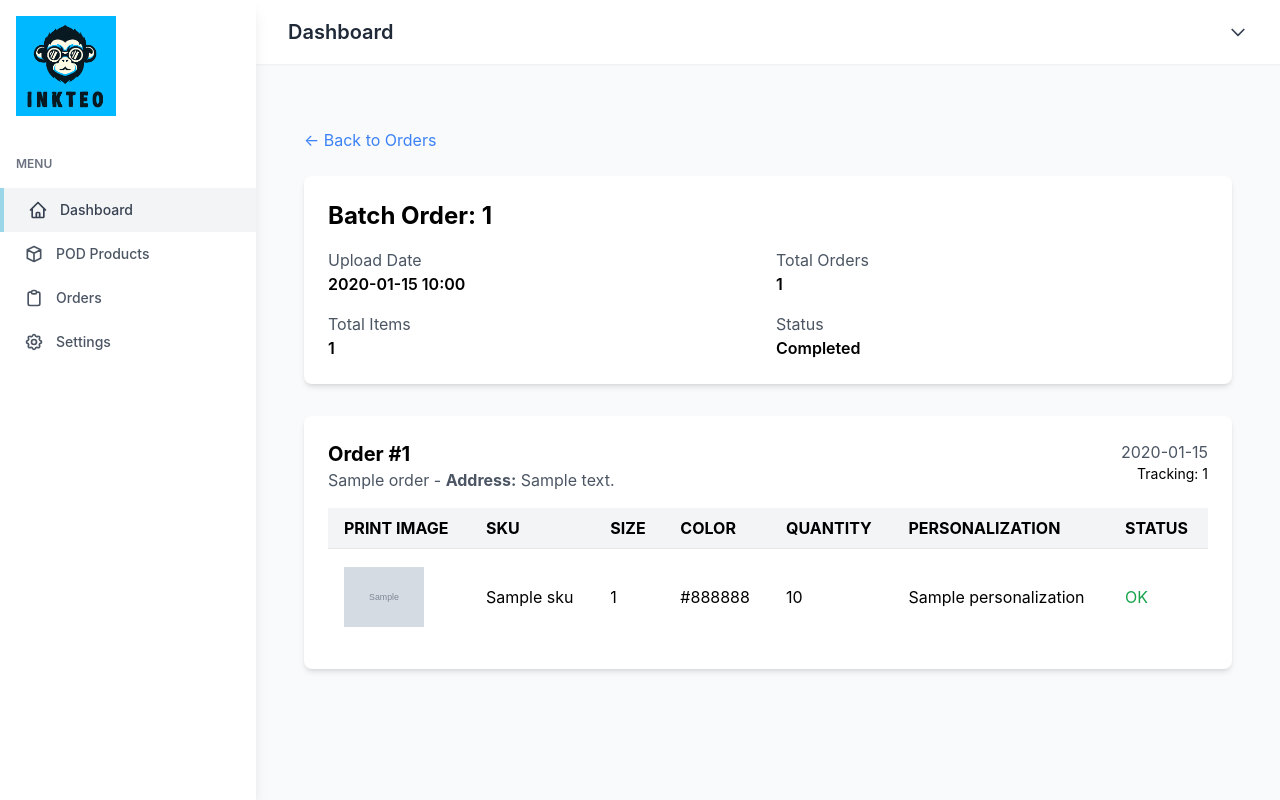
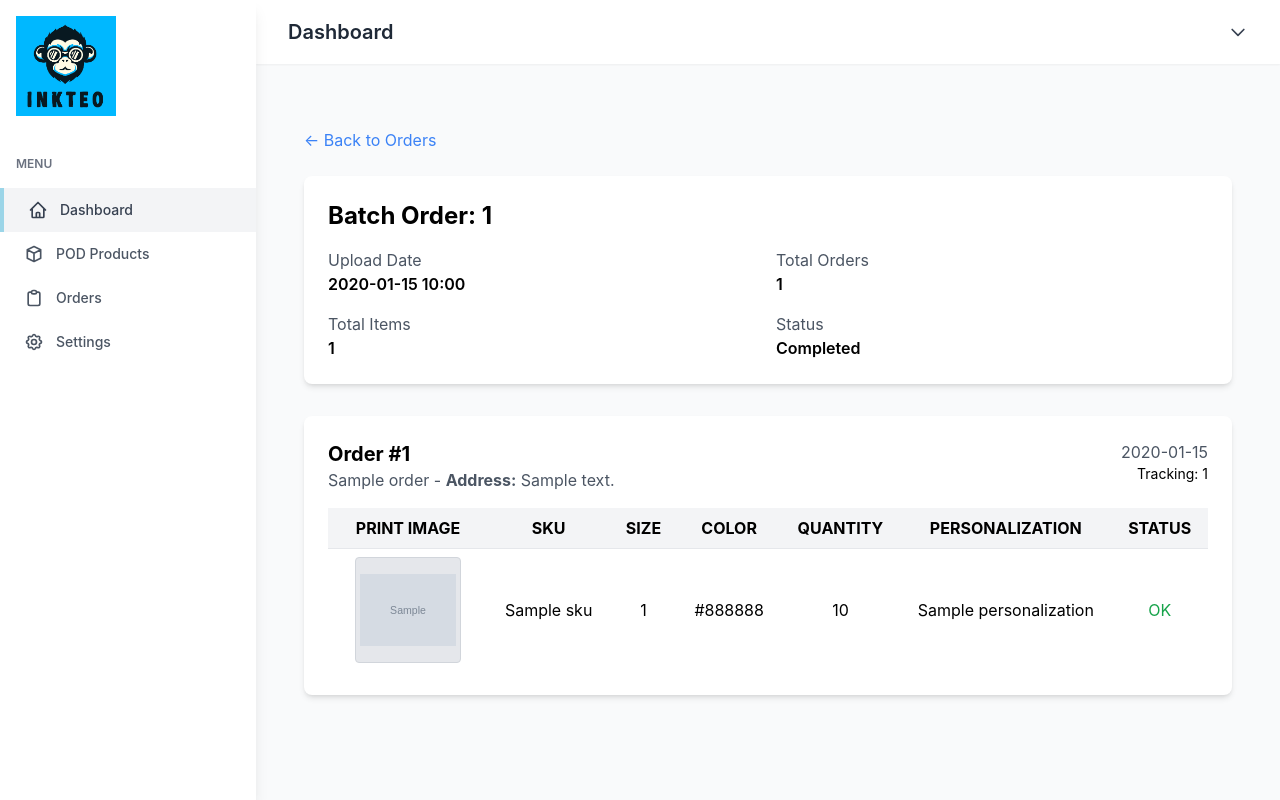
Before and after one commit to transferkingdom/inkteo, a Django app: template templates/dashboard/orders/detail.html in a window 1280 px wide. Run offline with Django 5.2, Linux system fonts and the light colour scheme; the template is opened without the code that fills it: most values are stand-ins (such as "Sample title", 1, 10 or a date in 2020); grey boxes marked "Sample" are stand-in pictures; data that the repository does not hold is empty; parts of the project's set-up code (start-up, migrations or seed data) failed here and were passed over; some libraries are stand-ins or nearby versions.

Commit message:
Print image görünümü iyileştirildi ve tablo hizalamaları düzenlendi

```diff
--- a/templates/dashboard/orders/detail.html
+++ b/templates/dashboard/orders/detail.html
@@ -64,13 +64,13 @@
                         {% comment %}
                         <th class="px-4 py-2 text-left">PRODUCT IMAGE</th>
                         {% endcomment %}
-                        <th class="px-4 py-2 text-left">PRINT IMAGE</th>
-                        <th class="px-4 py-2 text-left">SKU</th>
-                        <th class="px-4 py-2 text-left">SIZE</th>
-                        <th class="px-4 py-2 text-left">COLOR</th>
-                        <th class="px-4 py-2 text-left">QUANTITY</th>
-                        <th class="px-4 py-2 text-left">PERSONALIZATION</th>
-                        <th class="px-4 py-2 text-left">STATUS</th>
+                        <th class="px-4 py-2 text-center w-40">PRINT IMAGE</th>
+                        <th class="px-4 py-2 text-center">SKU</th>
+                        <th class="px-4 py-2 text-center">SIZE</th>
+                        <th class="px-4 py-2 text-center">COLOR</th>
+                        <th class="px-4 py-2 text-center">QUANTITY</th>
+                        <th class="px-4 py-2 text-center">PERSONALIZATION</th>
+                        <th class="px-4 py-2 text-center">STATUS</th>
                     </tr>
                 </thead>
                 <tbody>
@@ -86,25 +86,29 @@
                             {% endif %}
                         </td>
                         {% endcomment %}
-                        <td class="px-4 py-2">
+                        <td class="px-4 py-2 w-40">
                             {% if item.print_image %}
-                                <img src="/media/{{ item.print_image }}" alt="Print: {{ item.sku }}" class="w-20 h-20 object-contain">
+                                <div class="flex justify-center">
+                                    <div class="bg-gray-200 rounded p-1 border border-gray-300 w-fit">
+                                        <img src="/media/{{ item.print_image }}" alt="Print: {{ item.sku }}" class="w-24 h-24 object-contain">
+                                    </div>
+                                </div>
                             {% else %}
                                 <span class="text-gray-400">No Image</span>
                             {% endif %}
                         </td>
-                        <td class="px-4 py-2">{{ item.sku }}</td>
-                        <td class="px-4 py-2">{{ item.size }}</td>
-                        <td class="px-4 py-2">{{ item.color }}</td>
-                        <td class="px-4 py-2">{{ item.quantity }}</td>
-                        <td class="px-4 py-2">
+                        <td class="px-4 py-2 text-center">{{ item.sku }}</td>
+                        <td class="px-4 py-2 text-center">{{ item.size }}</td>
+                        <td class="px-4 py-2 text-center">{{ item.color }}</td>
+                        <td class="px-4 py-2 text-center">{{ item.quantity }}</td>
+                        <td class="px-4 py-2 text-center">
                             {% if item.personalization %}
                                 {{ item.personalization }}
                             {% else %}
                                 -
                             {% endif %}
                         </td>
-                        <td class="px-4 py-2">
+                        <td class="px-4 py-2 text-center">
                             {% if item.print_image %}
                                 <span class="text-green-600">OK</span>
                             {% else %}
```
